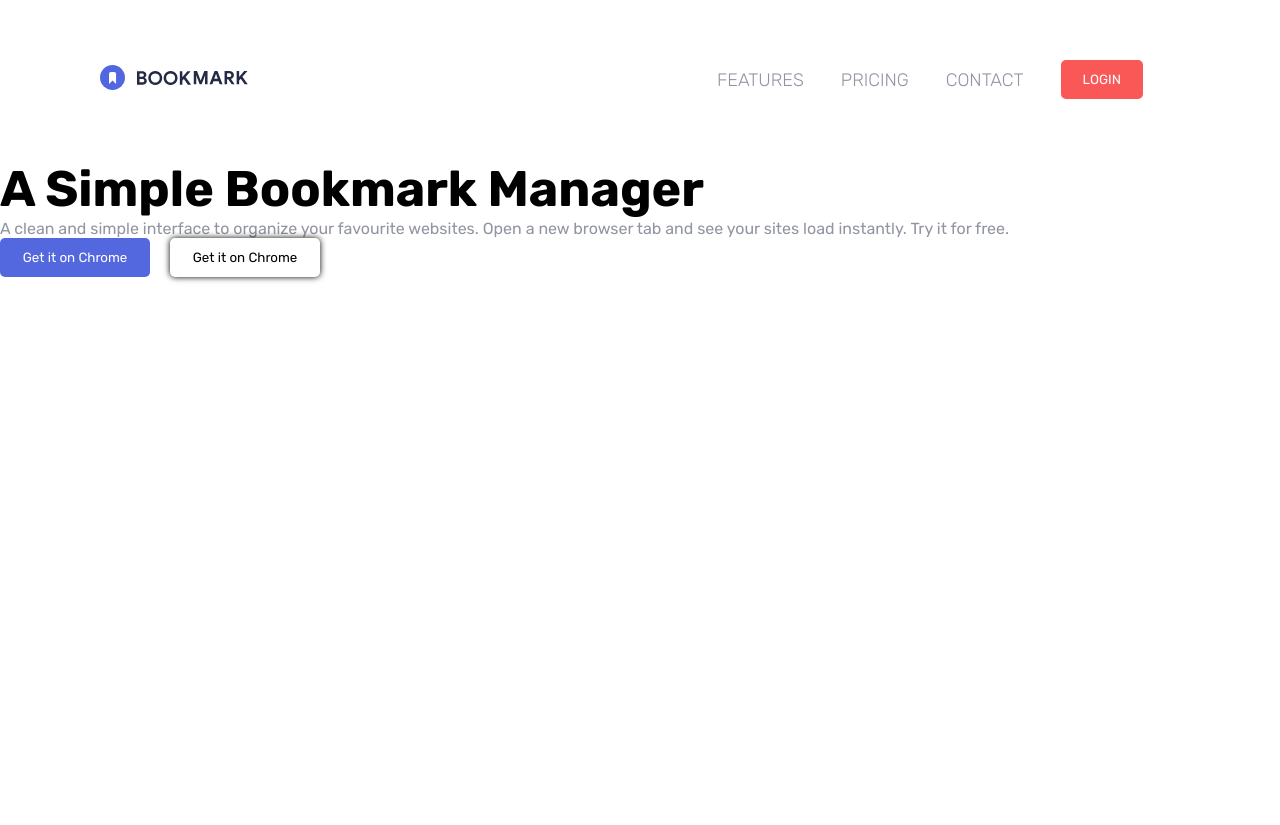
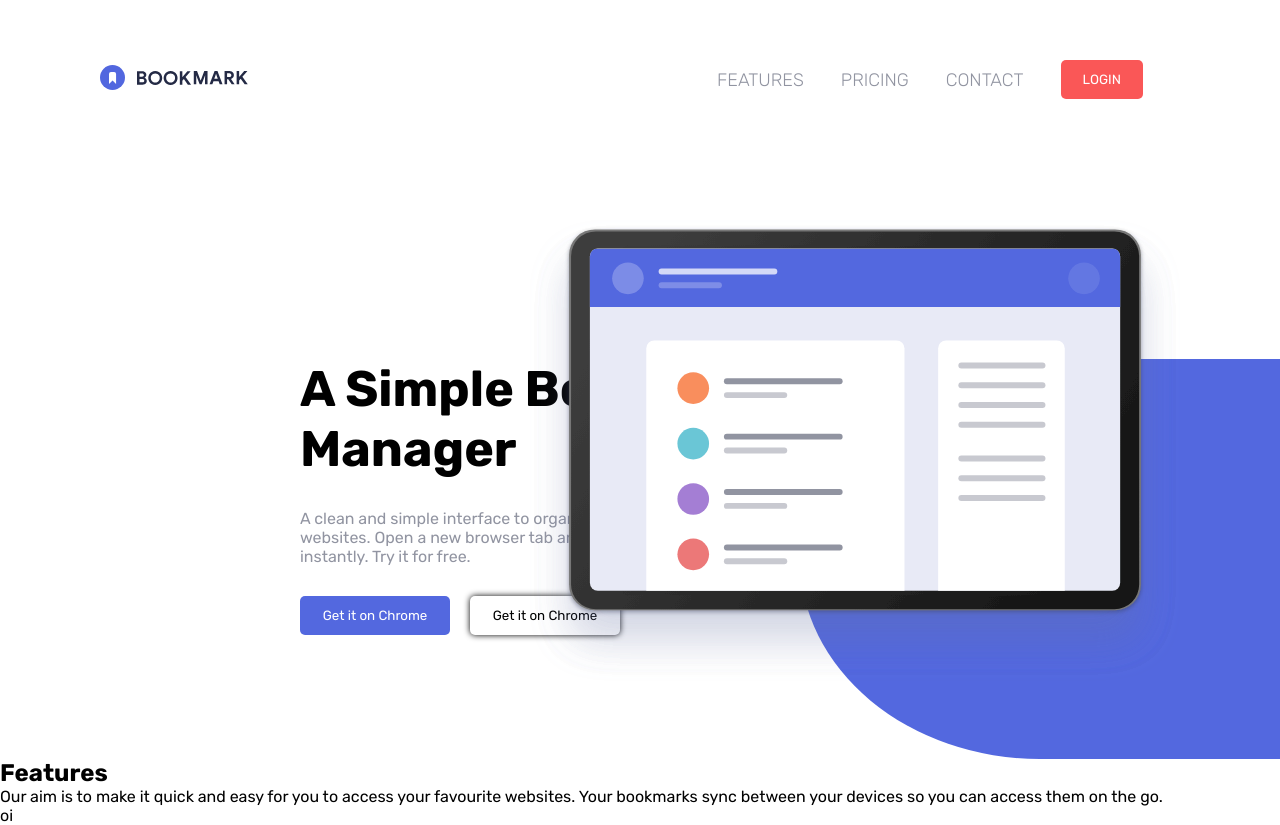
Before and after one commit to breguenice3/bookmark-landing-page, a React (Create React App) app: page / in a window 1280 px wide. Before the commit the page ends 800 px from the top, so only its background shows below. Built offline with nearby package versions, Linux system fonts and the light colour scheme.

Commit message:
iniciando segunda section

```diff
--- /dev/null
+++ b/src/components/books-carousel/book-carousel.tsx
@@ -0,0 +1,5 @@
+export default function BookCarousel(){
+    return(
+        <div>oi</div>
+    )
+}
--- a/src/pages/homepage.tsx
+++ b/src/pages/homepage.tsx
@@ -1,5 +1,6 @@
 import styled from "styled-components"
 import Header from "../components/header/header"
+import BookCarousel from "../components/books-carousel/book-carousel"
 
 export default function Homepage() {
     return (
@@ -8,7 +9,7 @@ export default function Homepage() {
             <Header />
 
             <FirstSection>
-                <div>
+                <FirstSectionTextContainer>
                     <h1>A Simple Bookmark Manager</h1>
                     <p>A clean and simple interface to organize your favourite websites. Open a new
                         browser tab and see your sites load instantly. Try it for free.
@@ -17,8 +18,22 @@ export default function Homepage() {
                         <BlueButton>Get it on Chrome</BlueButton>
                         <GrayButton>Get it on Chrome</GrayButton>
                     </ButtonContainer>
+                </FirstSectionTextContainer>
+
+                <FirstSectionImageBg>
+                    <FirstSectionImage>
+                    </FirstSectionImage>
+                </FirstSectionImageBg>
+            </FirstSection>
+            <SecondSection>
+                <div>
+                    <h2>Features</h2>
+                    <p>Our aim is to make it quick and easy for you to access your favourite websites. Your bookmarks sync between your devices so you can access them on the go.</p>
                 </div>
-            </FirstSection>
+                <div>
+                    <BookCarousel />
+                </div>
+            </SecondSection>
         </div>
     )
 }
@@ -66,6 +81,11 @@ const GrayButton = styled.button`
 `
 
 const FirstSection = styled.section`
+    display: flex;
+    justify-content: space-between;
+    padding-top: 200px;
+    width: 100vw;
+
     & h1{
         font-size: 50px;
     }
@@ -74,3 +94,45 @@ const FirstSection = styled.section`
         color: hsl(229, 8%, 60%);
     }
 `
+
+const FirstSectionImage = styled.div`
+    background-image: url("../../images/illustration-hero.svg");
+    background-size: contain;
+    background-repeat: no-repeat;
+
+    width: 650px;
+    height: 500px;
+
+    position: absolute;
+    right: 100px;
+    top: 220px;
+`
+
+const FirstSectionImageBg = styled.div`
+        background-color: hsl(231, 69%, 60%);
+        width: 550px;
+        height: 400px;
+
+        border-top-left-radius: 50%;
+        border-bottom-left-radius: 50%;
+`
+
+const FirstSectionTextContainer = styled.div`
+        padding-left: 300px;
+        height: 400px;
+        display: flex;
+        flex-direction: column;
+        gap: 30px;
+
+        & h1{
+            width: 500px;
+        }
+
+        & p{
+            width: 450px;
+        }
+`
+
+const SecondSection = styled.div`
+
+`
```
